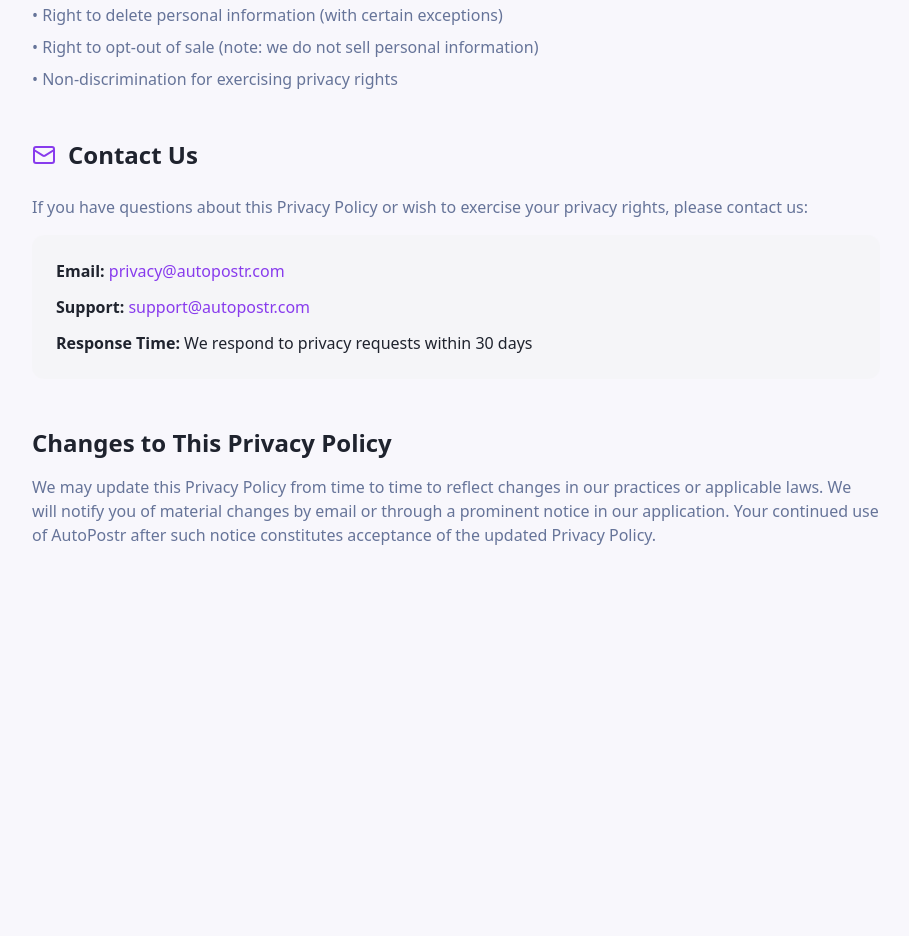
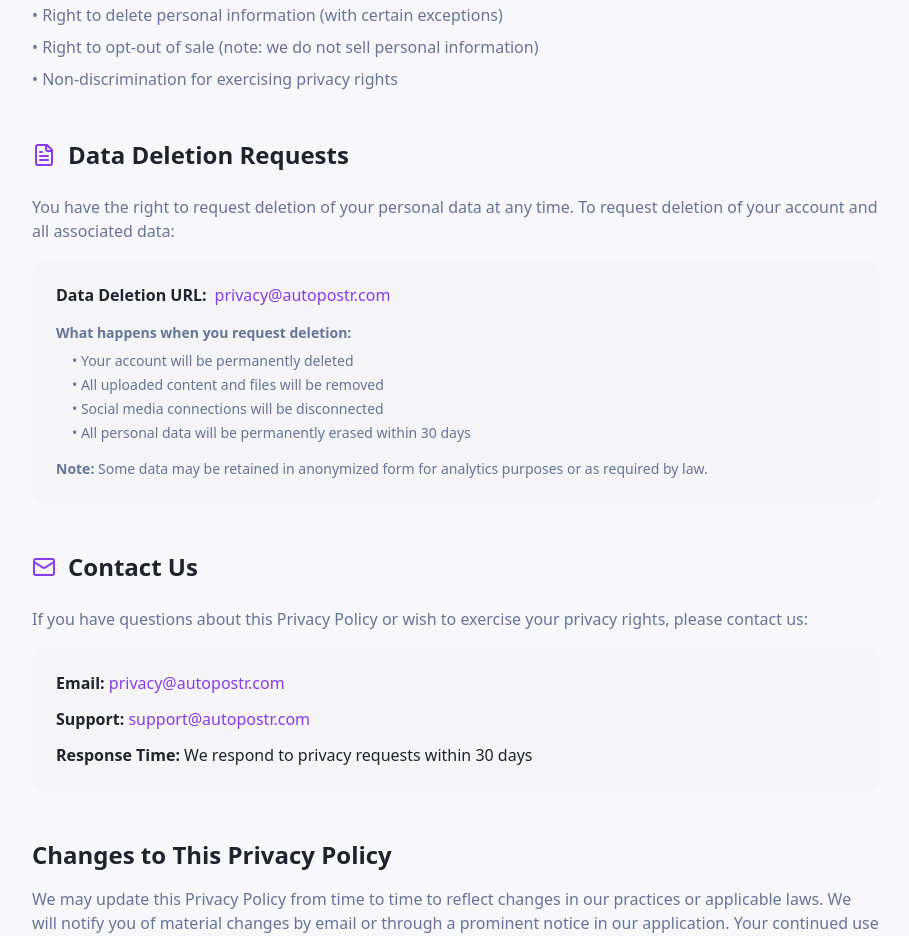
Before and after one commit to ashehadeh1234/autopostr, a React (Vite) app: page /privacy-policy in a window 1280 px wide. Shown: the part 3800-4736 px from the top of the page, without its empty margins (184-1093 px from the left). Before the commit the page ends 4395 px from the top, so only its background shows below. Built offline with nearby package versions, Linux system fonts and the light colour scheme.

Commit message:
Add data deletion URL
Add a URL to the privacy policy page that describes how users can request data deletion.

```diff
--- a/src/pages/PrivacyPolicy.tsx
+++ b/src/pages/PrivacyPolicy.tsx
@@ -276,6 +276,44 @@ const PrivacyPolicy = () => {
             </div>
           </section>
 
+          {/* Data Deletion Requests */}
+          <section className="space-y-6">
+            <div className="flex items-center space-x-3">
+              <FileText className="w-6 h-6 text-primary" />
+              <h2 className="text-2xl font-semibold">Data Deletion Requests</h2>
+            </div>
+
+            <div className="space-y-4">
+              <p className="text-muted-foreground">
+                You have the right to request deletion of your personal data at any time. To request deletion
+                of your account and all associated data:
+              </p>
+
+              <div className="bg-secondary/50 rounded-lg p-6 space-y-4">
+                <div>
+                  <strong>Data Deletion URL:</strong>
+                  <a href="mailto:privacy@autopostr.com?subject=Data%20Deletion%20Request&body=I%20request%20deletion%20of%20my%20account%20and%20all%20associated%20data.%20My%20account%20email:%20"
+                     className="text-primary hover:underline ml-2">
+                    privacy@autopostr.com
+                  </a>
+                </div>
+                <div className="text-sm text-muted-foreground">
+                  <strong>What happens when you request deletion:</strong>
+                  <ul className="mt-2 space-y-1 ml-4">
+                    <li>• Your account will be permanently deleted</li>
+                    <li>• All uploaded content and files will be removed</li>
+                    <li>• Social media connections will be disconnected</li>
+                    <li>• All personal data will be permanently erased within 30 days</li>
+                  </ul>
+                </div>
+                <div className="text-sm text-muted-foreground">
+                  <strong>Note:</strong> Some data may be retained in anonymized form for analytics purposes
+                  or as required by law.
+                </div>
+              </div>
+            </div>
+          </section>
+
           {/* Contact Information */}
           <section className="space-y-6">
             <div className="flex items-center space-x-3">
```
